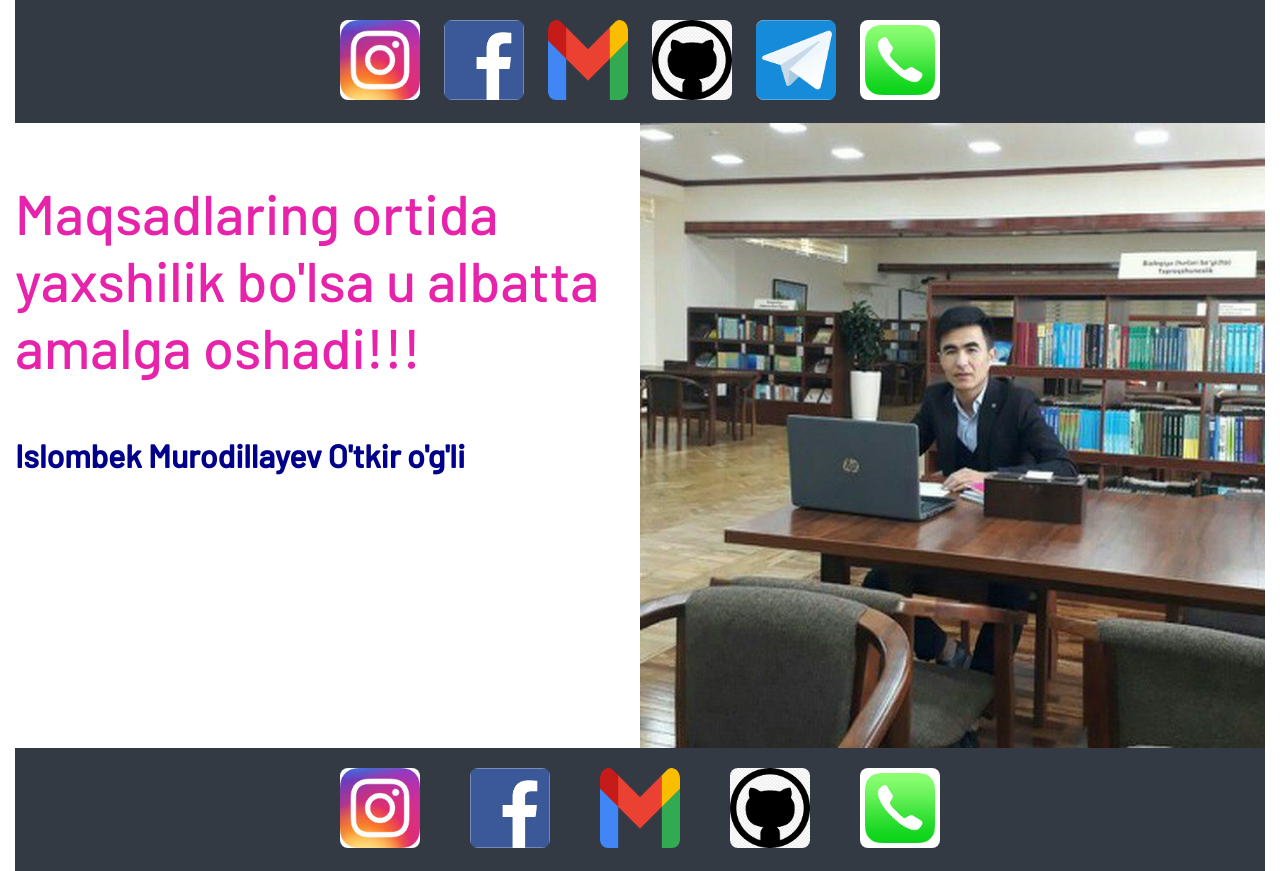
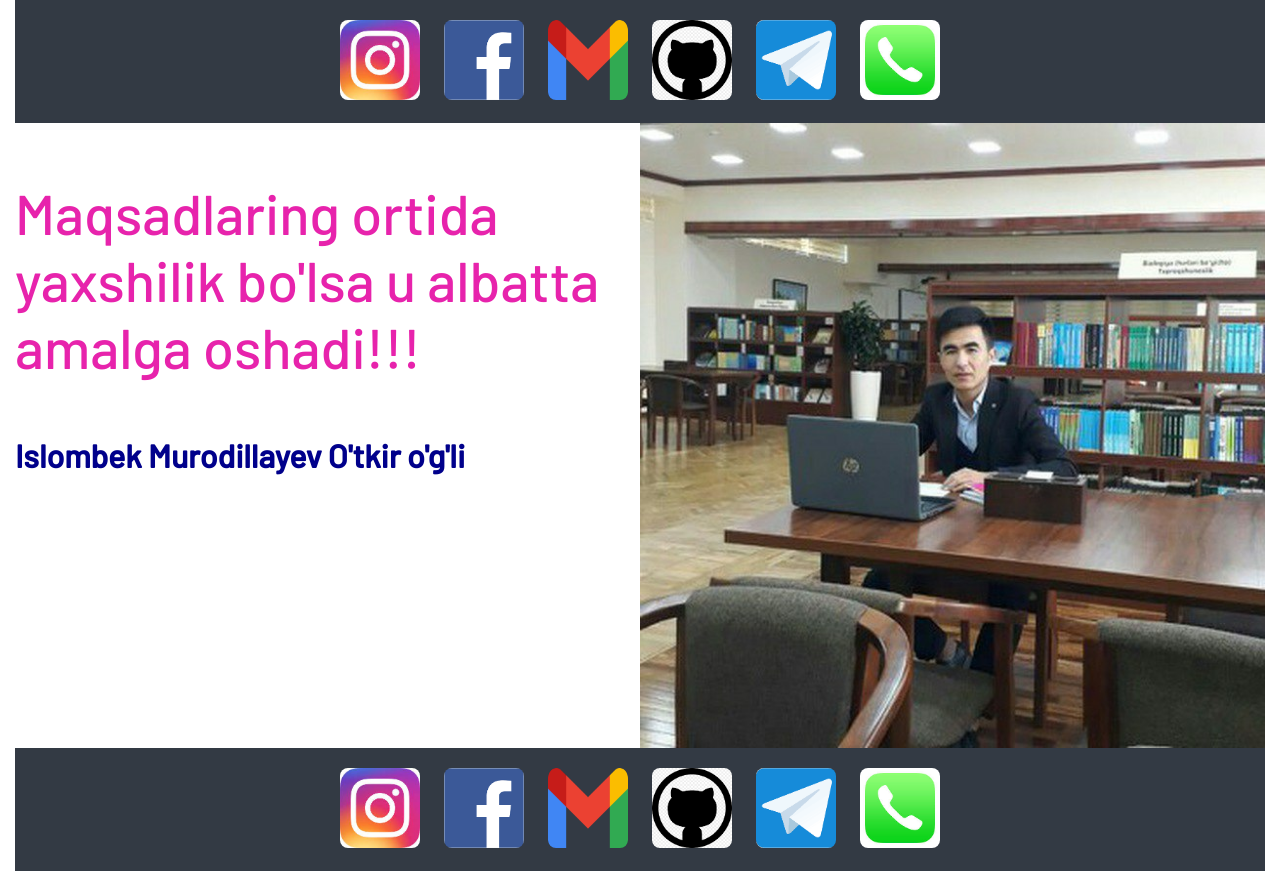
Before and after one commit to islombek0507/IslombekMurodillayev, a plain HTML site: page index.html in a window 1280 px wide. Drawn offline with Linux system fonts and the light colour scheme.

Commit message:
add teligram link

```diff
--- a/index.html
+++ b/index.html
@@ -26,11 +26,12 @@
 
         <div class="container__div">
             <ul class="container__list">
-                <li class="container__item"><a href="" class="container__link"><img class="container__img" src="img/instogram.jpg" alt="instogram" width="80" height="80"></a></li>
-                <li class="container__item"><a href="" class="container__link"><img class="container__img" src="img/faceeee.png" alt="facebook" width="80" height="80"></a></li>
-                <li class="container__item"><a href="" class="container__link"><img class="container__img" src="img/gmail.png" alt="gmail" width="80" height="80"></a></li>
-                <li class="container__item"><a href="" class="container__link"><img class="container__img" src="img/github.png" alt="github" width="80" height="80"></a></li>
-                <li class="container__item"><a href="" class="container__link"><img class="container__img" src="img/phone.jpg" alt="github" width="80" height="80"></a></li>
+                <li class="container__item"><a href="https://www.instagram.com/murodillayevv" class="container__link"><img class="container__img" src="img/instogram.jpg" alt="instogram" width="80" height="80"></a></li>
+                <li class="container__item"><a href="https://www.facebook.com/islombek.murodillayev" class="container__link"><img class="container__img" src="img/faceeee.png" alt="facebook" width="80" height="80"></a></li>
+                <li class="container__item"><a href="https:/mailto:islombekmurodillayev266@gmail.com" class="container__link"><img class="container__img" src="img/gmail.png" alt="gmail" width="80" height="80"></a></li>
+                <li class="container__item"><a href="https://github.com/islombek0507" class="container__link"><img class="container__img" src="img/github.png" alt="github" width="80" height="80"></a></li>
+                <li class="container__item"><a href="https://t.me/IslombekM" class="container__link"><img class="container__img" src="img/teligram.png" alt="teligram" width="80" height="80"></a></li>
+                <li class="container__item"><a href="tel:998908210507" class="container__link"><img class="container__img" src="img/phone.jpg" alt="telifon" width="80" height="80"></a></li>
             </ul>
            </div>
     </div>
```
